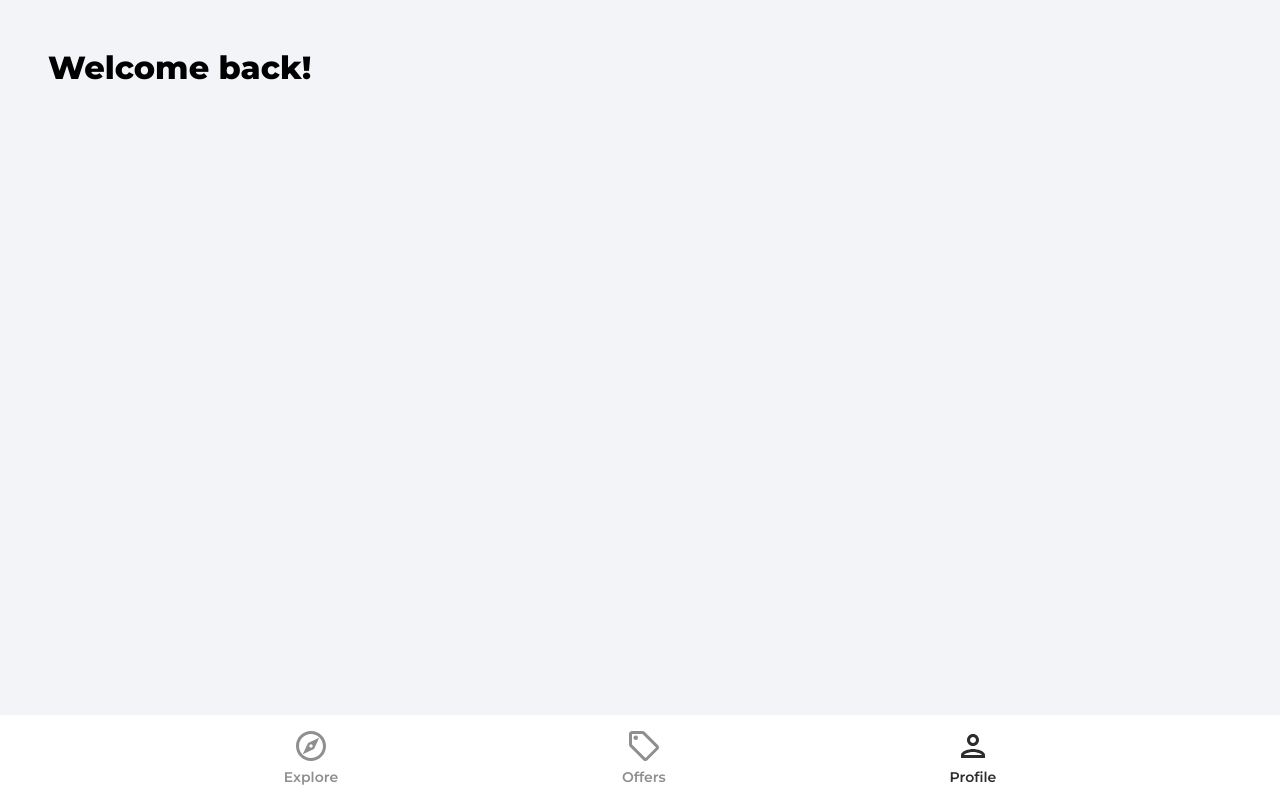
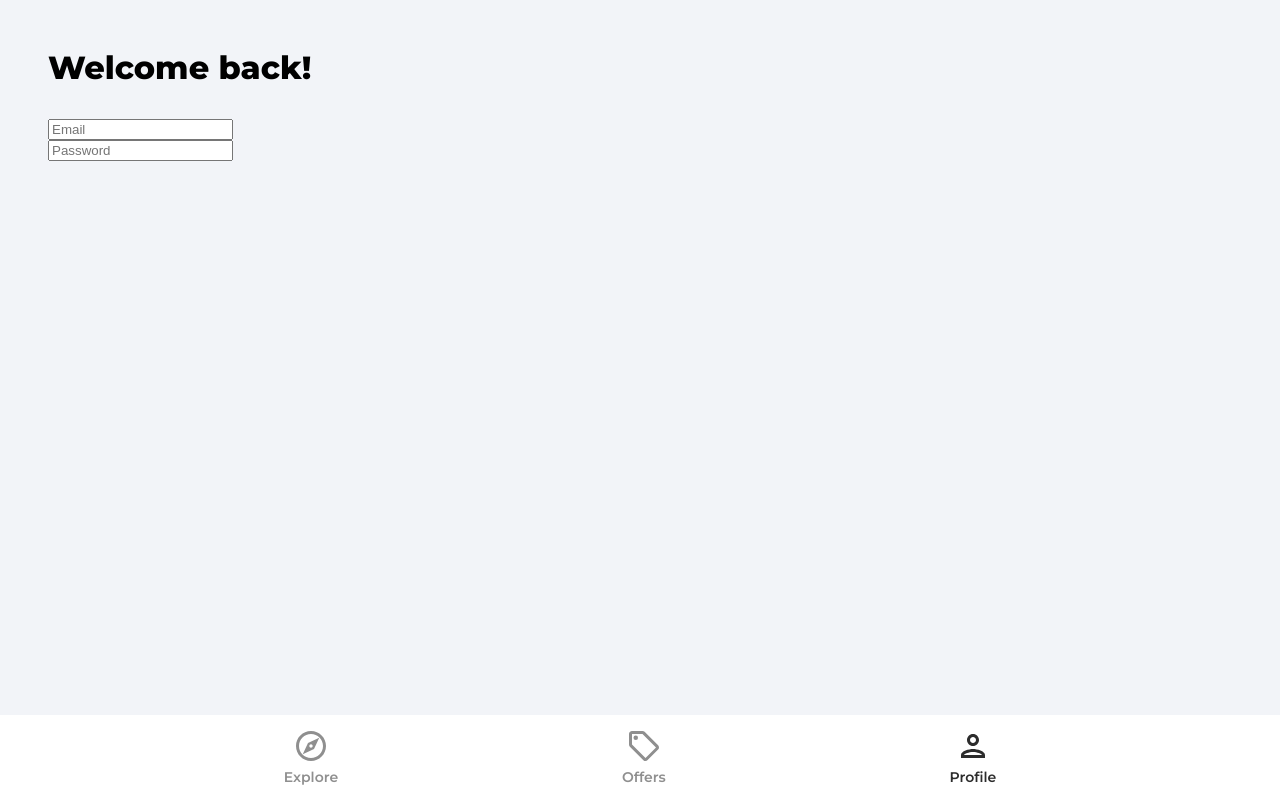
Before and after one commit to anoj-kt/homely, a React (Create React App) app: page /profile in a window 1280 px wide. Built offline with nearby package versions, Linux system fonts and the light colour scheme.

Commit message:
Added basic form jsx

```diff
--- a/src/pages/Signin.jsx
+++ b/src/pages/Signin.jsx
@@ -10,8 +10,11 @@ function SignIn() {
     email: "",
     password: ""
   });
+  const { email, password } = formData;
 
   const navigate = useNavigate();
+
+  const onChange = () => {};
 
   return (
     <>
@@ -19,6 +22,27 @@ function SignIn() {
       <header>
         <p className="page__header">Welcome back!</p>
       </header>
+
+      <form>
+        <input
+          type="email"
+          className="email__input"
+          placeholder="Email"
+          id="email"
+          value={email}
+          onChange={onChange}
+        />
+        <div className="password__inputDiv">
+          <input
+            type={showPassword ? "text" : "password"}
+            className="password__input"
+            placeholder="Password"
+            id="password"
+            value={password}
+            onChange={onChange}
+          />
+        </div>
+      </form>
     </div>
     </>
   );
```
